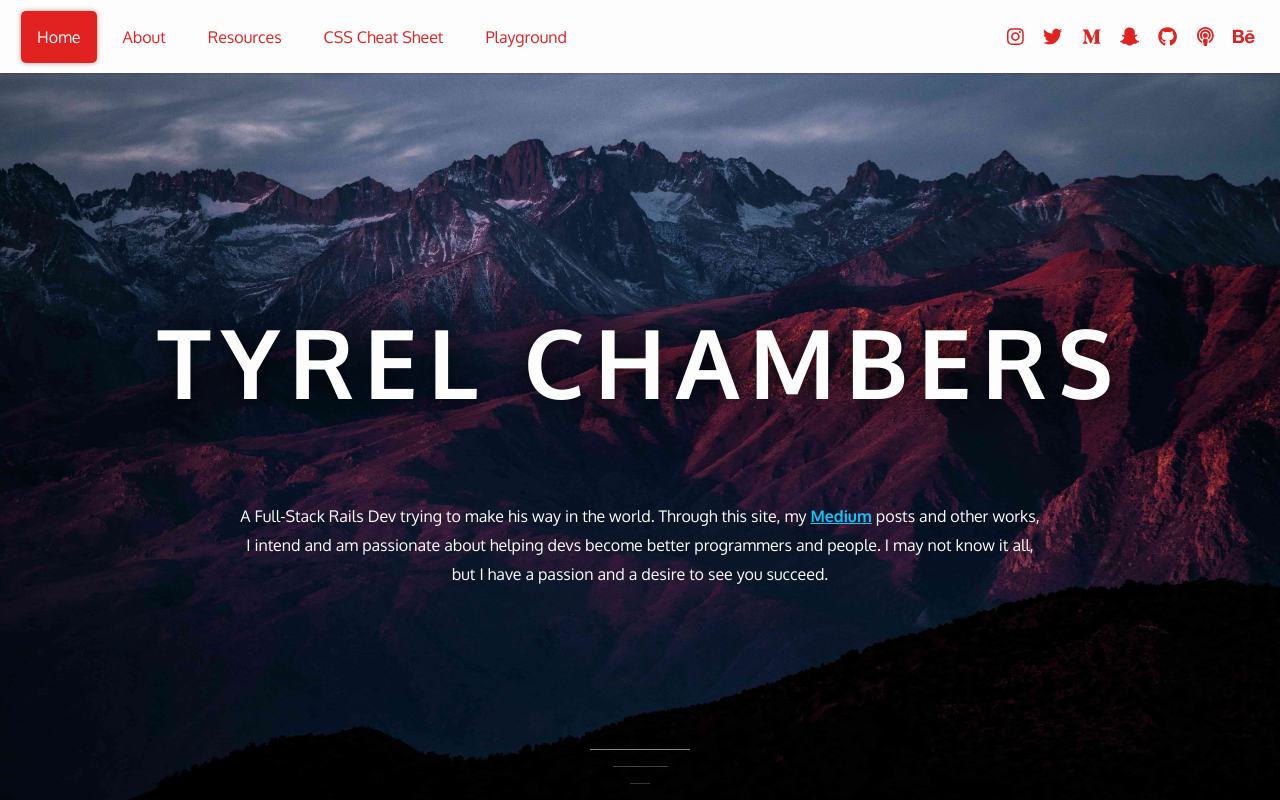
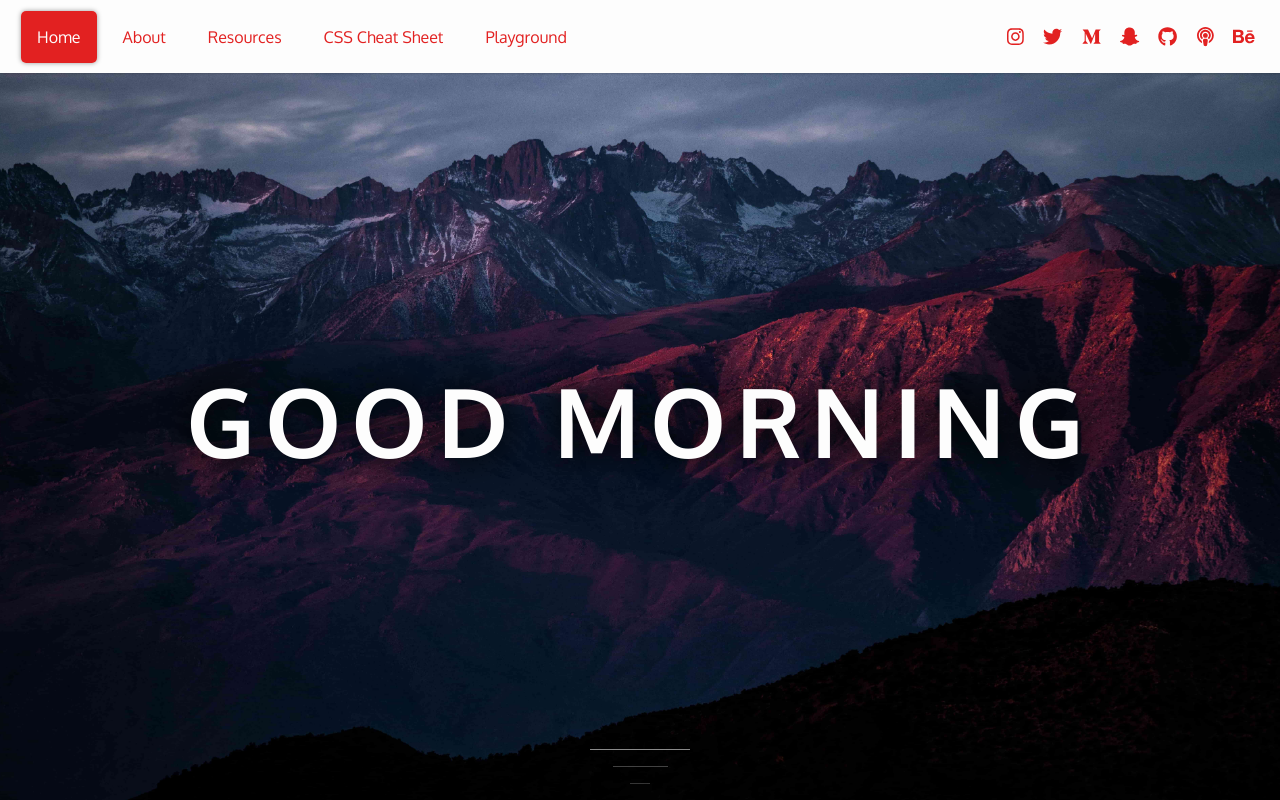
Before and after one commit to tyrelchambers/Tyrel-Chambers, a React app: page / in a window 1280 px wide. Shown: the top 800 px of the page. Built offline with nearby package versions, Linux system fonts and the light colour scheme; no server answers.

Commit message:
add day timer

```diff
--- a/src/layouts/Nav/Nav.js
+++ b/src/layouts/Nav/Nav.js
@@ -30,7 +30,7 @@ export default class Nav extends Component {
             <NavLink exact to="/">Home</NavLink>
           </li>
           <li>
-            <NavLink exact to="/about">About</NavLink>
+          <NavLink exact to="/about">About</NavLink>
           </li>
           <li>
             <NavLink exact to="/resources">Resources</NavLink>
--- a/src/sections/Intro/Intro.js
+++ b/src/sections/Intro/Intro.js
@@ -1,11 +1,37 @@
 import React, { Component } from 'react';
 import './Intro.scss';
 import $ from 'jquery';
+import '../../colours.scss';
 
 export default class Intro extends Component {
+  constructor() {
+    super()
+    this.state = {
+      timeOfDay: new Date().getHours()
+    }
+  }
 
   componentDidMount() {
     this.parallax();
+  }
+
+  setTimeOfDay = (state) => {
+    let hour;
+
+    if(state >= 0 && state < 12) {
+      hour = "Morning";
+
+    } else if(state >= 12 && state < 17) {
+      hour = "Afternoon";
+
+    } else if(state >= 17 && state < 20) {
+      hour = "Evening";
+
+    } else if(state >= 20 && state < 24) {
+      hour = "Night";
+    }
+
+    return hour;
   }
 
   parallax() {
@@ -23,8 +49,7 @@ export default class Intro extends Component {
   render() {
     return (
       <div className="intro" id="intro">
-        <h1>Tyrel Chambers</h1>
-        <p>A Full-Stack Rails Dev trying to make his way in the world. Through this site, my <a href="https://medium.com/@tyrel.chambers">Medium</a> posts and other works, I intend and am passionate about helping devs become better programmers and people. I may not know it all, but I have a passion and a desire to see you succeed.</p>
+        <h1 id="greeting">Good {this.setTimeOfDay(this.state.timeOfDay)}</h1>
         <div className="scroll-lines">
           <span className="scroll-line"></span>
           <span className="scroll-line"></span>
--- a/src/sections/Intro/Intro.scss
+++ b/src/sections/Intro/Intro.scss
@@ -12,7 +12,7 @@
   overflow: hidden;
   text-align: center;
   position: relative;
-
+  transform-origin: center;
   h1 {
     color: $white;
     font-size: 6rem;
```
Also changed, not shown: src/colours.scss (line endings or trailing spaces).
